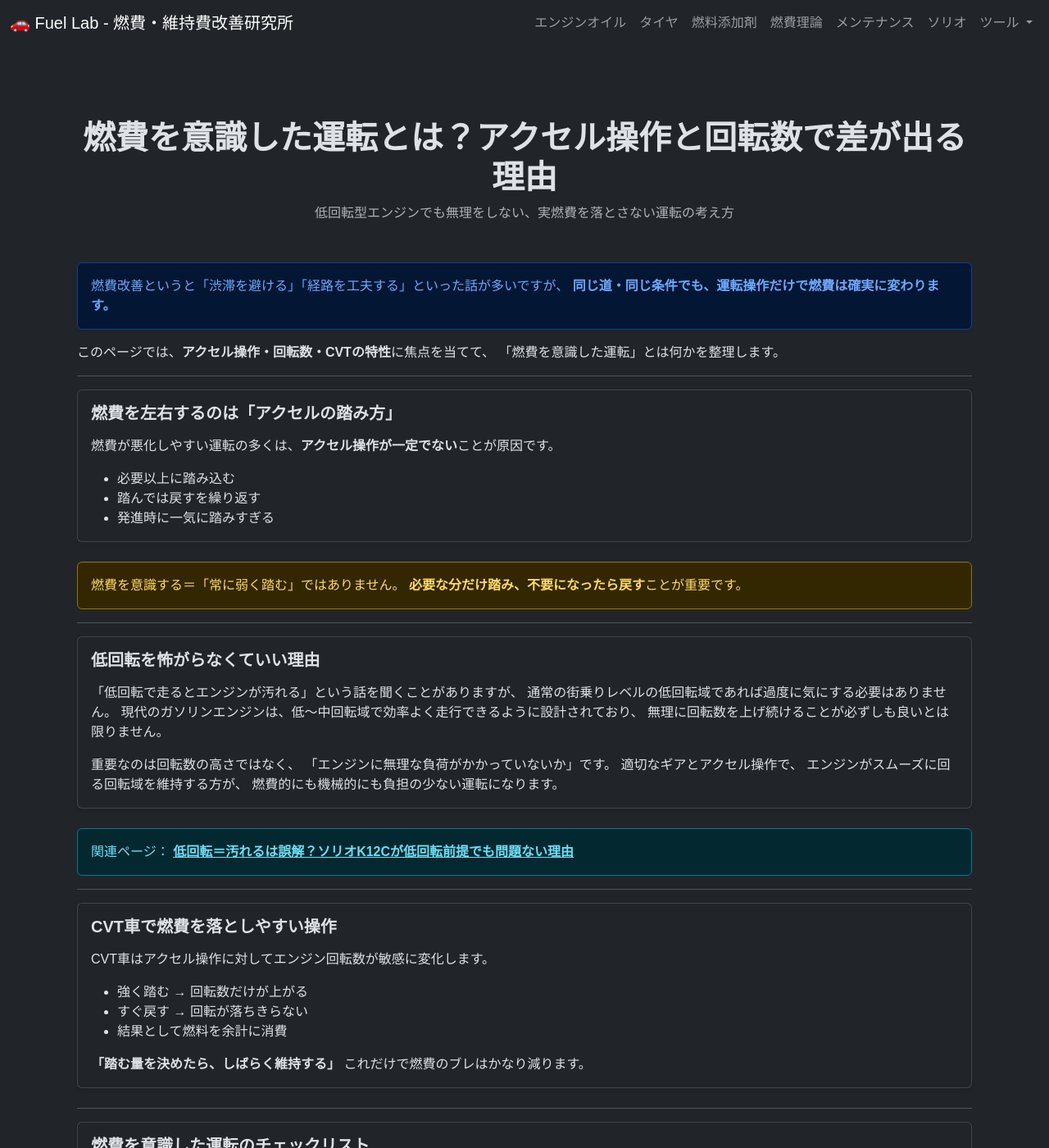
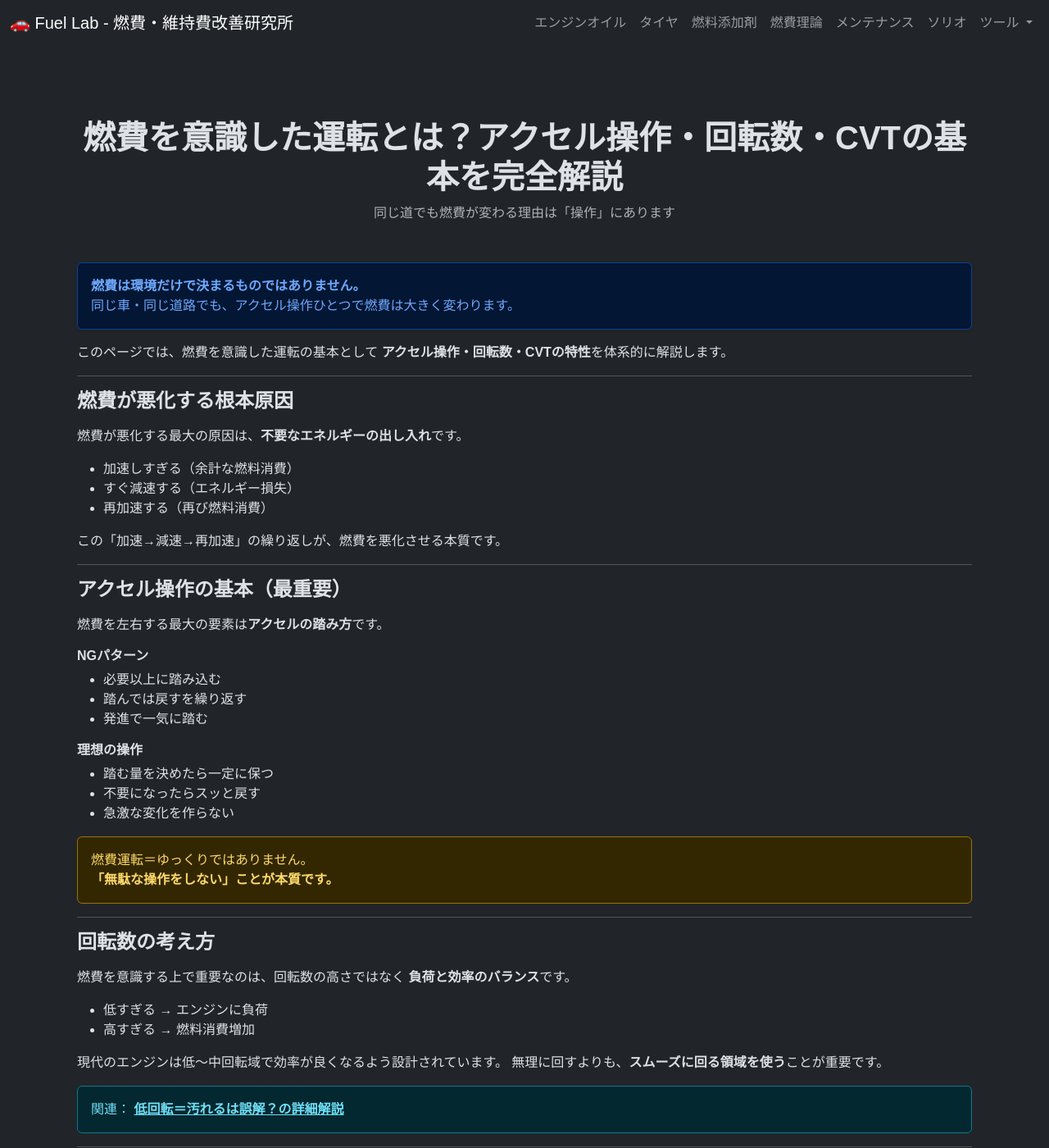
Before and after one commit to funyapar-org/fuel-lab, a Jekyll site: the page built from _knowledge/fuel-efficient-driving-basics.md, in a window 1280 px wide and 1400 px high. Shown: the whole window at 82% size. Built offline with Jekyll 4.4.1, drawn with Linux system fonts in a browser that asks for light colours; some of the changed text lies outside the part shown.

Commit message:
fuel-efficient-driving-basics.md を更新

```diff
--- a/_knowledge/fuel-efficient-driving-basics.md
+++ b/_knowledge/fuel-efficient-driving-basics.md
@@ -1,8 +1,8 @@
 ---
 layout: default
 nav_title: 燃費を意識した運転
-title: 燃費を意識した運転とは？アクセル操作と回転数で差が出る理由
-description: 燃費は「どこを走るか」だけでなく「どう操作するか」でも大きく変わります。アクセルの踏み方、回転数の考え方、CVT車で燃費を落とさない運転の基本を解説します。
+title: 燃費を意識した運転とは？アクセル操作・回転数・CVTの基本を完全解説
+description: 燃費は運転操作で大きく変わります。アクセル操作、回転数の考え方、CVT車の特性まで、実燃費を落とさない運転の基本を体系的に解説します。
 date: 2026-01-31
 category: fuel-economy
 tags:
@@ -15,123 +15,147 @@
 <div class="text-center mb-5">
   <h1 class="fw-bold">{{ page.title }}</h1>
   <p class="text-muted">
-    低回転型エンジンでも無理をしない、実燃費を落とさない運転の考え方
+    同じ道でも燃費が変わる理由は「操作」にあります
   </p>
 </div>
 
 <div class="alert alert-primary shadow-sm">
-  燃費改善というと「渋滞を避ける」「経路を工夫する」といった話が多いですが、
-  <strong>同じ道・同じ条件でも、運転操作だけで燃費は確実に変わります。</strong>
+  <strong>燃費は環境だけで決まるものではありません。</strong><br>
+  同じ車・同じ道路でも、アクセル操作ひとつで燃費は大きく変わります。
 </div>
 
 <p>
-  このページでは、<strong>アクセル操作・回転数・CVTの特性</strong>に焦点を当てて、
-  「燃費を意識した運転」とは何かを整理します。
+  このページでは、燃費を意識した運転の基本として
+  <strong>アクセル操作・回転数・CVTの特性</strong>を体系的に解説します。
 </p>
 
 <hr>
 
-<!-- セクション1 -->
-<div class="card shadow-sm mb-4">
-  <div class="card-body">
-    <h2 class="h5 fw-bold mb-3">燃費を左右するのは「アクセルの踏み方」</h2>
+<h2 class="h4 fw-bold mb-3">燃費が悪化する根本原因</h2>
 
-    <p>
-      燃費が悪化しやすい運転の多くは、<strong>アクセル操作が一定でない</strong>ことが原因です。
-    </p>
+<p>
+  燃費が悪化する最大の原因は、<strong>不要なエネルギーの出し入れ</strong>です。
+</p>
 
-    <ul class="mb-0">
-      <li>必要以上に踏み込む</li>
-      <li>踏んでは戻すを繰り返す</li>
-      <li>発進時に一気に踏みすぎる</li>
-    </ul>
-  </div>
-</div>
+<ul>
+  <li>加速しすぎる（余計な燃料消費）</li>
+  <li>すぐ減速する（エネルギー損失）</li>
+  <li>再加速する（再び燃料消費）</li>
+</ul>
+
+<p>
+  この「加速→減速→再加速」の繰り返しが、燃費を悪化させる本質です。
+</p>
+
+<hr>
+
+<h2 class="h4 fw-bold mb-3">アクセル操作の基本（最重要）</h2>
+
+<p>
+  燃費を左右する最大の要素は<strong>アクセルの踏み方</strong>です。
+</p>
+
+<h3 class="h6 fw-bold">NGパターン</h3>
+<ul>
+  <li>必要以上に踏み込む</li>
+  <li>踏んでは戻すを繰り返す</li>
+  <li>発進で一気に踏む</li>
+</ul>
+
+<h3 class="h6 fw-bold">理想の操作</h3>
+<ul>
+  <li>踏む量を決めたら一定に保つ</li>
+  <li>不要になったらスッと戻す</li>
+  <li>急激な変化を作らない</li>
+</ul>
 
 <div class="alert alert-warning">
-  燃費を意識する＝「常に弱く踏む」ではありません。
-  <strong>必要な分だけ踏み、不要になったら戻す</strong>ことが重要です。
+  燃費運転＝ゆっくりではありません。<br>
+  <strong>「無駄な操作をしない」ことが本質です。</strong>
 </div>
 
 <hr>
 
-<!-- セクション2 -->
-<div class="card shadow-sm mb-4">
-  <div class="card-body">
-    <h2 class="h5 fw-bold mb-3">低回転を怖がらなくていい理由</h2>
+<h2 class="h4 fw-bold mb-3">回転数の考え方</h2>
 
-    <p>
-      「低回転で走るとエンジンが汚れる」という話を聞くことがありますが、
-      通常の街乗りレベルの低回転域であれば過度に気にする必要はありません。
-      現代のガソリンエンジンは、低〜中回転域で効率よく走行できるように設計されており、
-      無理に回転数を上げ続けることが必ずしも良いとは限りません。
-    </p>
+<p>
+  燃費を意識する上で重要なのは、回転数の高さではなく
+  <strong>負荷と効率のバランス</strong>です。
+</p>
 
-    <p class="mb-0">
-      重要なのは回転数の高さではなく、
-      「エンジンに無理な負荷がかかっていないか」です。
-      適切なギアとアクセル操作で、
-      エンジンがスムーズに回る回転域を維持する方が、
-      燃費的にも機械的にも負担の少ない運転になります。
-    </p>
-  </div>
-</div>
+<ul>
+  <li>低すぎる → エンジンに負荷</li>
+  <li>高すぎる → 燃料消費増加</li>
+</ul>
+
+<p>
+  現代のエンジンは低〜中回転域で効率が良くなるよう設計されています。
+  無理に回すよりも、<strong>スムーズに回る領域を使う</strong>ことが重要です。
+</p>
 
 <div class="alert alert-info">
-  関連ページ：
+  関連：
   <a href="{{ site.baseurl }}/solio/k12c-low-rpm-carbon-myth/" class="alert-link">
-    低回転＝汚れるは誤解？ソリオK12Cが低回転前提でも問題ない理由
+    低回転＝汚れるは誤解？の詳細解説
   </a>
 </div>
 
 <hr>
 
-<!-- セクション3 -->
-<div class="card shadow-sm mb-4">
-  <div class="card-body">
-    <h2 class="h5 fw-bold mb-3">CVT車で燃費を落としやすい操作</h2>
+<h2 class="h4 fw-bold mb-3">CVT車で燃費が落ちる理由</h2>
 
-    <p>
-      CVT車はアクセル操作に対してエンジン回転数が敏感に変化します。
-    </p>
+<p>
+  CVT車はアクセル操作に対して回転数が大きく変化します。
+</p>
 
-    <ul>
-      <li>強く踏む → 回転数だけが上がる</li>
-      <li>すぐ戻す → 回転が落ちきらない</li>
-      <li>結果として燃料を余計に消費</li>
-    </ul>
+<ul>
+  <li>強く踏む → 回転数だけ上昇</li>
+  <li>すぐ戻す → 回転が残る</li>
+</ul>
 
-    <p class="mb-0">
-      <strong>「踏む量を決めたら、しばらく維持する」</strong>
-      これだけで燃費のブレはかなり減ります。
-    </p>
-  </div>
+<p>
+  この挙動が「無駄な燃料消費」を生みます。
+</p>
+
+<p>
+  対策はシンプルで、<strong>アクセル開度を安定させること</strong>です。
+</p>
+
+<hr>
+
+<h2 class="h4 fw-bold mb-3">シーン別の燃費運転</h2>
+
+<h3 class="h6 fw-bold">発進時</h3>
+<p>
+  ゆっくりすぎず、強すぎず。一定の踏み込みでスムーズに加速。
+</p>
+
+<h3 class="h6 fw-bold">巡航時</h3>
+<p>
+  アクセル開度を固定し、速度のブレを減らす。
+</p>
+
+<h3 class="h6 fw-bold">減速時</h3>
+<p>
+  早めにアクセルを戻し、惰性を活かす。
+</p>
+
+<hr>
+
+<h2 class="h4 fw-bold mb-3">チェックリスト</h2>
+
+<ul>
+  <li>アクセル操作が安定しているか</li>
+  <li>無駄な加減速をしていないか</li>
+  <li>回転数に無理がないか</li>
+</ul>
+
+<div class="alert alert-success">
+  燃費運転とは、<strong>エネルギーを無駄にしない運転</strong>です。
 </div>
 
 <hr>
 
-<!-- セクション4 -->
-<div class="card shadow-sm mb-4">
-  <div class="card-body">
-    <h2 class="h5 fw-bold mb-3">燃費を意識した運転のチェックリスト</h2>
-
-    <ul class="mb-0">
-      <li>発進時にアクセルを踏みすぎていないか</li>
-      <li>回転数を無理に上げ続けていないか</li>
-      <li>不要な加減速を繰り返していないか</li>
-      <li>CVTの特性を理解して操作しているか</li>
-    </ul>
-  </div>
-</div>
-
-<div class="alert alert-success">
-  燃費を意識した運転は、
-  <strong>エンジン・CVT・タイヤすべての負担を減らす運転</strong>でもあります。
-</div>
-
-<hr>
-
-<!-- 関連ページ -->
 <h2 class="h4 fw-bold mb-3">関連ページ</h2>
 
 <div class="row g-3 mb-5">
@@ -139,12 +163,12 @@
   <div class="col-md-6">
     <div class="card h-100 shadow-sm">
       <div class="card-body">
-        <h5 class="card-title fw-bold">街乗りでも燃費を諦めたくない人におすすめの燃費対策</h5>
+        <h5 class="card-title fw-bold">街乗りでの燃費対策</h5>
         <p class="card-text">
-          経路選び・渋滞回避・街乗り特有の燃費悪化要因にフォーカスしたページです。
+          環境要因から燃費を改善する方法
         </p>
         <a href="{{ site.baseurl }}/knowledge/city-driving-fuel-saving/" class="btn btn-outline-primary">
-          ページを見る
+          詳細を見る
         </a>
       </div>
     </div>
@@ -153,12 +177,12 @@
   <div class="col-md-6">
     <div class="card h-100 shadow-sm border-warning">
       <div class="card-body">
-        <h5 class="card-title fw-bold">燃費が徐々に悪化する原因とは？</h5>
+        <h5 class="card-title fw-bold">燃費が悪化する原因</h5>
         <p class="card-text">
-          運転以外に、燃費が落ちていく代表的な原因を整理しています。
+          運転以外の要因を整理
         </p>
         <a href="{{ site.baseurl }}/knowledge/fuel-economy-worsens/" class="btn btn-warning fw-bold">
-          原因を確認する
+          確認する
         </a>
       </div>
     </div>
```
